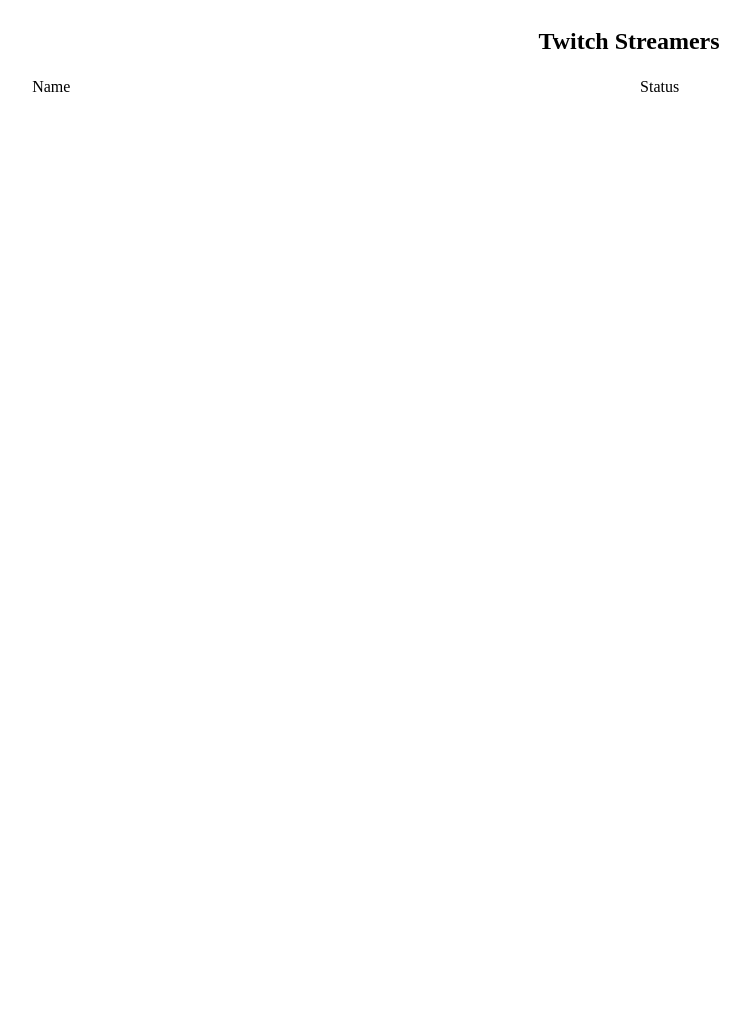
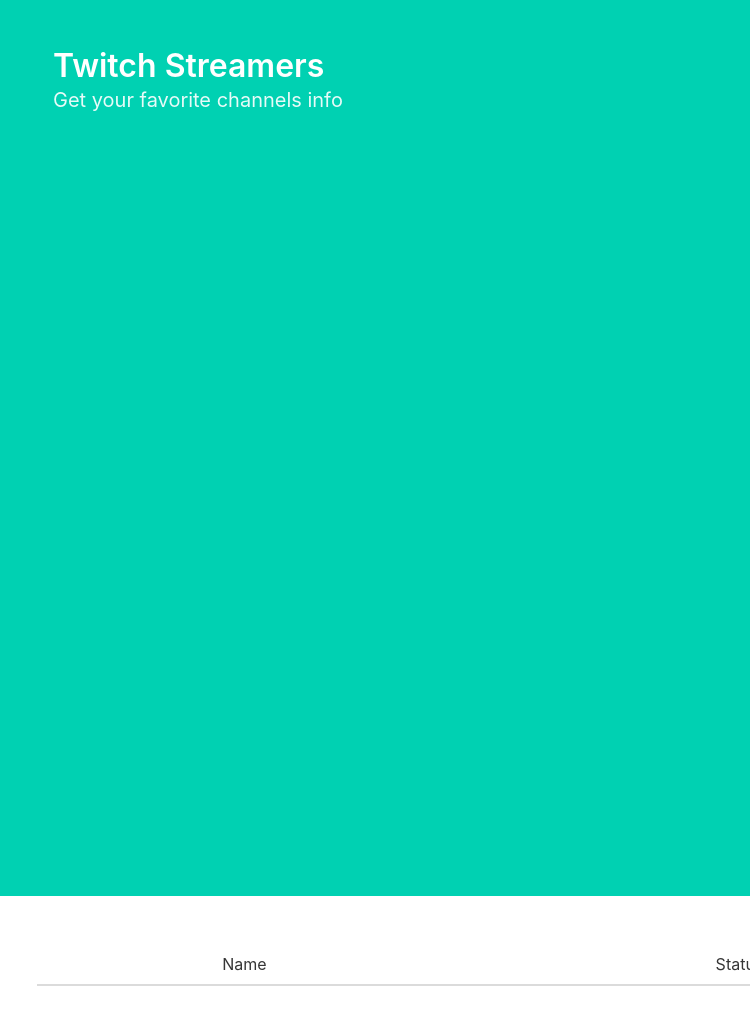
Before and after one commit to nirmalks/Twitch-Viewer, a plain HTML site: page index.html in a window 1280 px wide. Shown: the whole page, without its empty margins (11-761 px from the left). Before the commit the page ends 816 px from the top, so only its background shows below. Drawn offline with nearby package versions, Linux system fonts and the light colour scheme; no server answers.

Commit message:
UI Changes
* Added Bulma
* Modified UI elements

```diff
--- a/index.html
+++ b/index.html
@@ -1,12 +1,31 @@
+<!DOCTYPE html>
 <html>
+
 <head>
+    <meta charset="utf-8">
+    <meta name="viewport" content="width=device-width, initial-scale=1">
     <title>Twitch Viewer</title>
+    <link rel="stylesheet" href="https://cdnjs.cloudflare.com/ajax/libs/bulma/0.5.1/css/bulma.min.css" />
     <link rel="stylesheet" href="main.css">
 </head>
+
 <body>
+
+    <section class="hero is-primary">
+        <div class="hero-body">
             <div class="container">
-            <h2 class="align-center">Twitch Streamers</h2>
-            <table>
+                <h1 class="title">
+                    Twitch Streamers
+                </h1>
+                <h2 class="subtitle">
+                    Get your favorite channels info
+                </h2>
+            </div>
+        </div>
+    </section>
+
+    <section class="section">
+        <table class="table is-striped is-hoverable is-fullwidth">
             <thead>
                 <td></td>
                 <td>Name</td>
@@ -15,10 +34,10 @@
             <tbody></tbody>
         </table>
         </div>
+    </section>
 
     <script src="jquery.min.js"></script>
     <script src="./main.js"></script>
+</body>
 
-
-    </body>
 </html>
```
Lines whose indentation alone changed are shown as unchanged.
